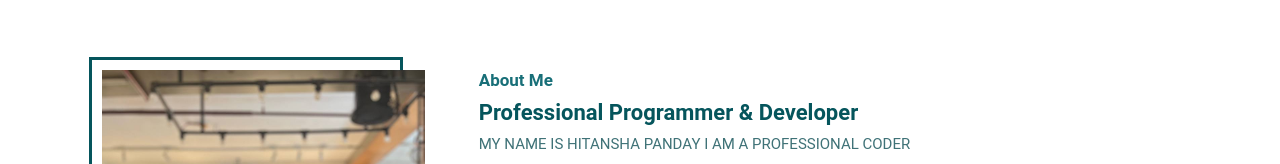
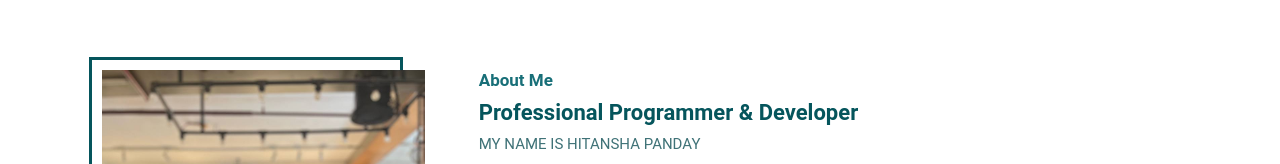
Before and after one commit to Hits-p/portfolio, a plain HTML site: page index.html in a window 1280 px wide. Shown: the part 820-984 px from the top of the page. Drawn offline with nearby package versions, Linux system fonts and the light colour scheme; a script that the page names is missing.

Commit message:
Update index.html

```diff
--- a/index.html
+++ b/index.html
@@ -117,7 +117,7 @@
 	<div class="about-desc">
 		<h3>About Me</h3>
 		<h2>Professional Programmer & Developer </h2>
-		<p>MY NAME IS HITANSHA PANDAY I AM A PROFESSIONAL CODER</p>
+		<p>MY NAME IS HITANSHA PANDAY </p>
 		<div class="about-personal-info">
 			<div><span>Name:</span><span>Hitansha</span></div>
 			<div><span>Age:</span><span>19 Years</span></div>
```
